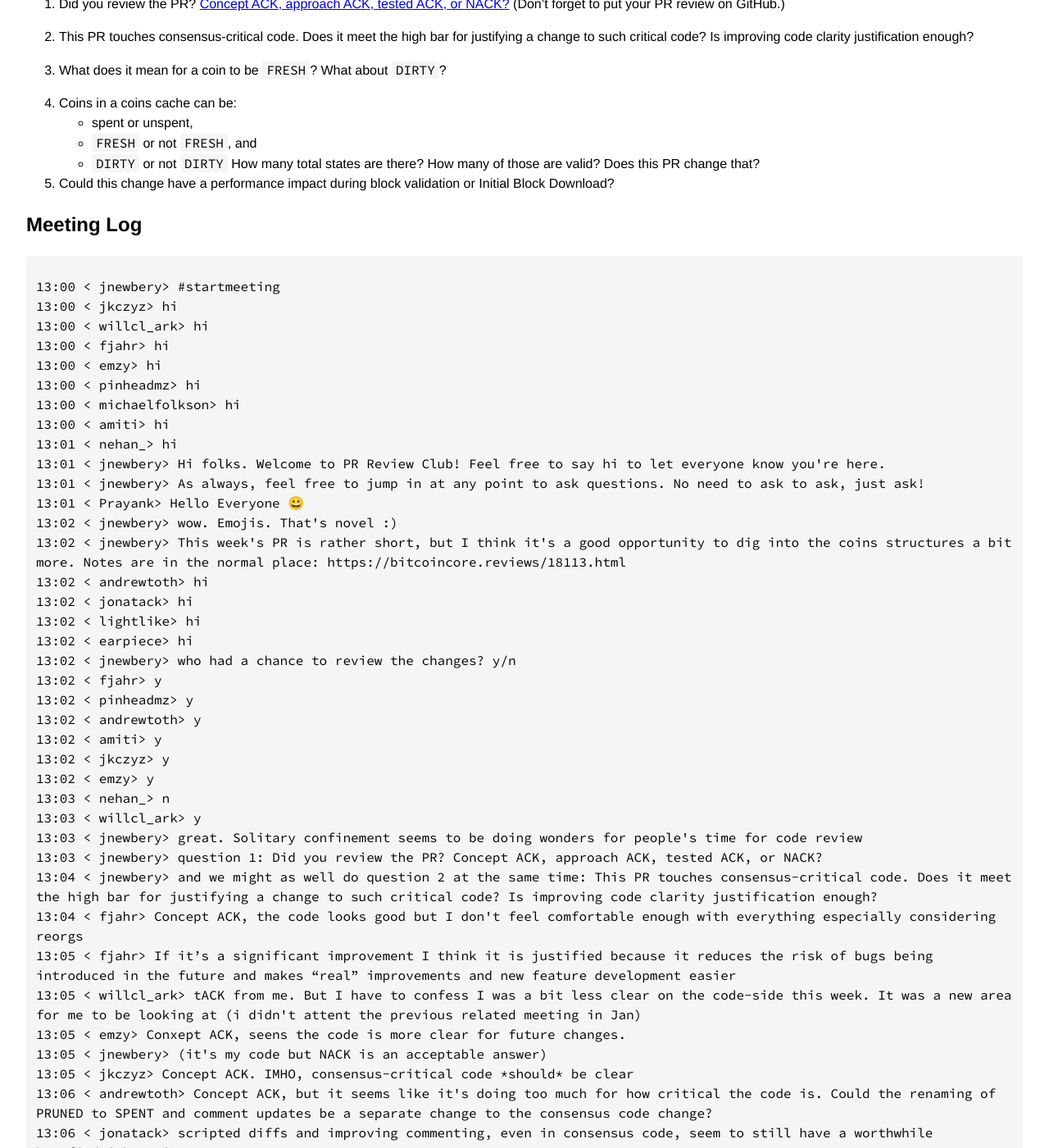
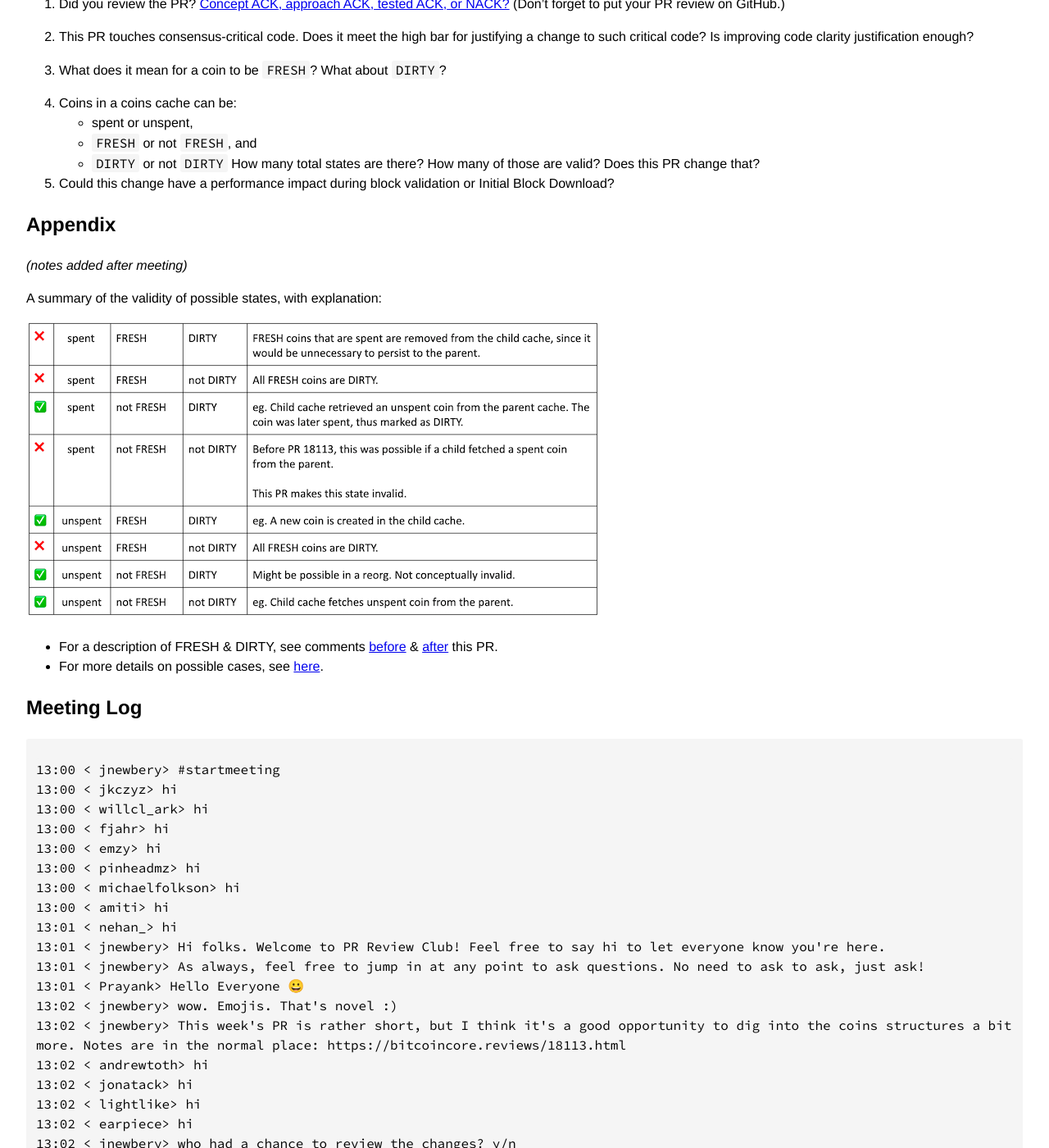
Before and after one commit to bitcoin-core-review-club/website, a Jekyll site: the page built from _posts/2020-03-18-#18113.md, in a window 1280 px wide and 1400 px high, scrolled down 856 px. Shown: the whole window at 82% size. Built offline with Jekyll 4.4.1, drawn with Linux system fonts in a browser that asks for light colours.

Commit message:
Add chart of coin combinations

```diff
--- a/_posts/2020-03-18-#18113.md
+++ b/_posts/2020-03-18-#18113.md
@@ -61,6 +61,21 @@ commit: 9288d747
 
 5. Could this change have a performance impact during block validation
    or Initial Block Download?
+
+## Appendix
+
+_(notes added after meeting)_
+
+A summary of the validity of possible states, with explanation:
+
+![Image of coins table](../assets/img/18113-coins-table.png)
+
+* For a description of FRESH & DIRTY, see comments
+  [before](https://github.com/bitcoin/bitcoin/blob/5c9d408b2dd8c7a5b40b3e6051bb095eaad62604/src/coins.h#L117) &
+  [after](https://github.com/bitcoin-core-review-club/bitcoin/blob/pr18113/src/coins.h#L117)
+  this PR.
+* For more details on possible cases, see
+  [here](https://github.com/bitcoin-core-review-club/bitcoin/blob/pr18113/src/coins.cpp#L87).
 
 ## Meeting Log
 
```
Also changed, not shown: assets/img/18113-coins-table.png (added).
